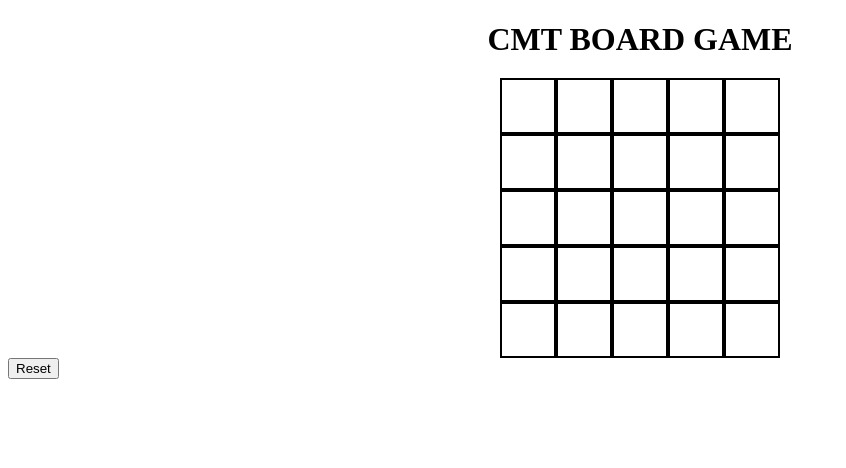
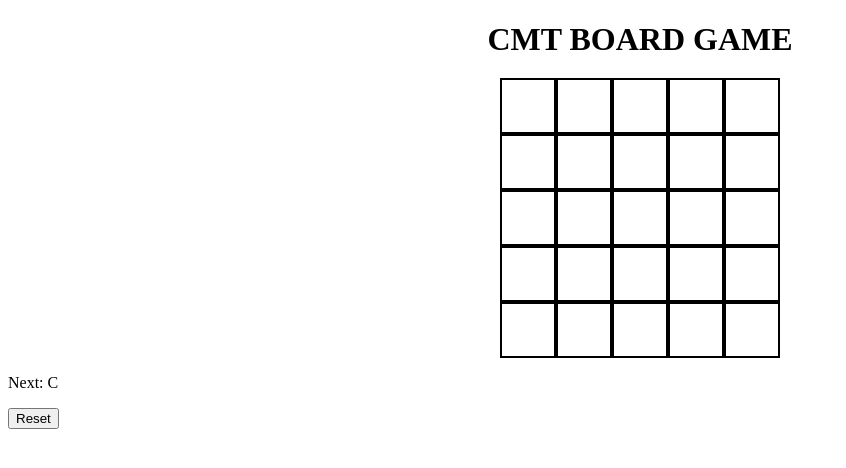
Before and after one commit to BalazsBarkoczi/board-game, a React (Vite) app: page / in a window 1280 px wide. Shown: the top 468 px of the page, without its empty margins (0-846 px from the left). Built offline with nearby package versions, Linux system fonts and the light colour scheme.

Commit message:
Add display next character

```diff
--- a/src/App.jsx
+++ b/src/App.jsx
@@ -29,6 +29,7 @@ function App() {
 
   const resetGame = () => {
     setBoard(Array(ROW_COUNT).fill(Array(COL_COUNT).fill('')));
+    setCurrentCharIndex(0);
   }
 
 
@@ -57,6 +58,8 @@ function App() {
       </tbody>
     </table>
 
+        <p>Next: {characters[currentCharIndex]}</p>
+
     <button onClick={resetGame}>Reset</button>
 
     </>
```
